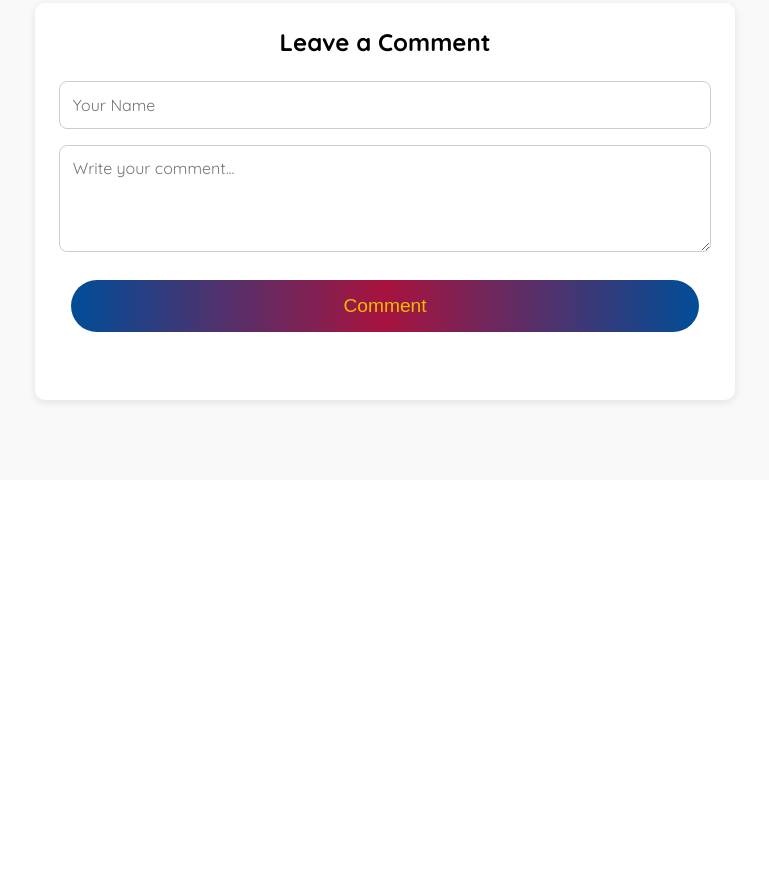
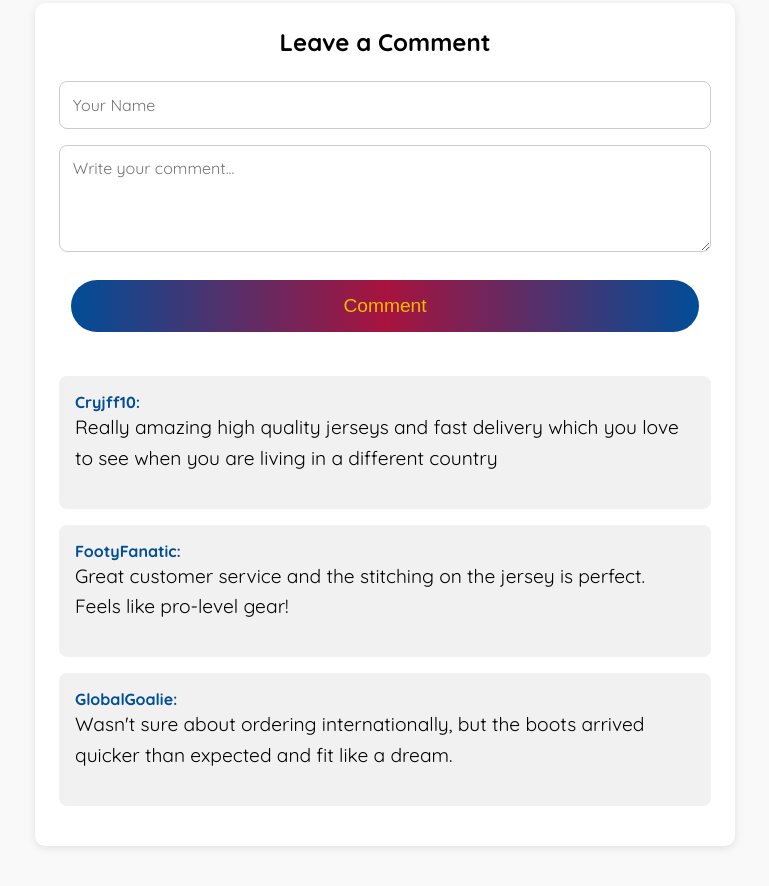
Before and after one commit to prakattttt/MyRepo, a plain HTML site: page forum.html in a window 1280 px wide. Shown: the part 673-1559 px from the top of the page, without its empty margins (255-1024 px from the left). Before the commit the page ends 1153 px from the top, so only its background shows below. Drawn offline with nearby package versions, Linux system fonts and the light colour scheme.

Commit message:
Made some basic animation change

```diff
--- a/forum.html
+++ b/forum.html
@@ -58,7 +58,18 @@
             <button type="submit" class="btn"><a href="#">Comment </a> </button>
         </form>
         <div id="commentsContainer">
-
+            <div class="comment">
+                <strong>Cryjff10:</strong>
+                <p>Really amazing high quality jerseys and fast delivery which you love to see when you are living in a different country</p>
+            </div>
+            <div class="comment">
+                <strong>FootyFanatic:</strong>
+                <p>Great customer service and the stitching on the jersey is perfect. Feels like pro-level gear!</p>
+            </div>
+            <div class="comment">
+                <strong>GlobalGoalie:</strong>
+                <p>Wasn't sure about ordering internationally, but the boots arrived quicker than expected and fit like a dream.</p>
+            </div>
         </div>
     </div>
 </section>
--- a/forumstyles.css
+++ b/forumstyles.css
@@ -2,6 +2,7 @@
     padding: 3em 2em;
     background-color: #f9f9f9;
     text-align: center;
+    animation: fadeIn 1s ease-in-out;
 }
 
 .forum-section h1 {
@@ -89,3 +90,8 @@
 .comment strong {
     color: #004d98;
 }
+
+@keyframes fadeIn {
+    0% {opacity: 0;}
+    100% {opacity: 1;}
+}
```
Also changed, not shown: loginstyles.css (+6 -4 lines).
